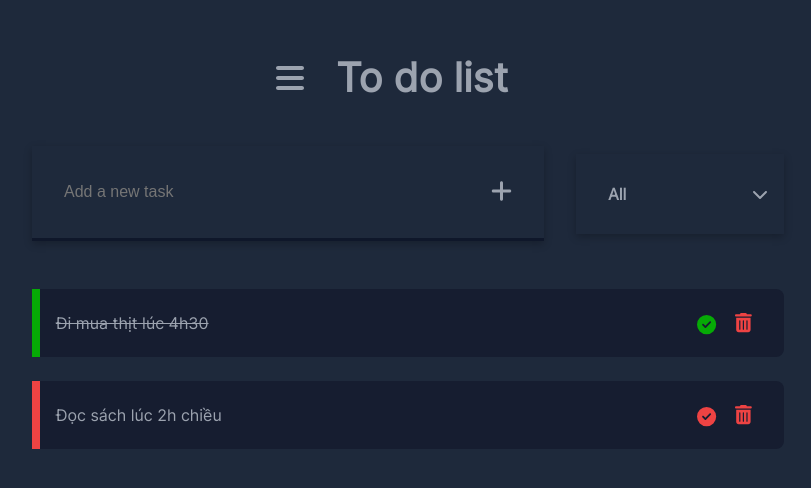
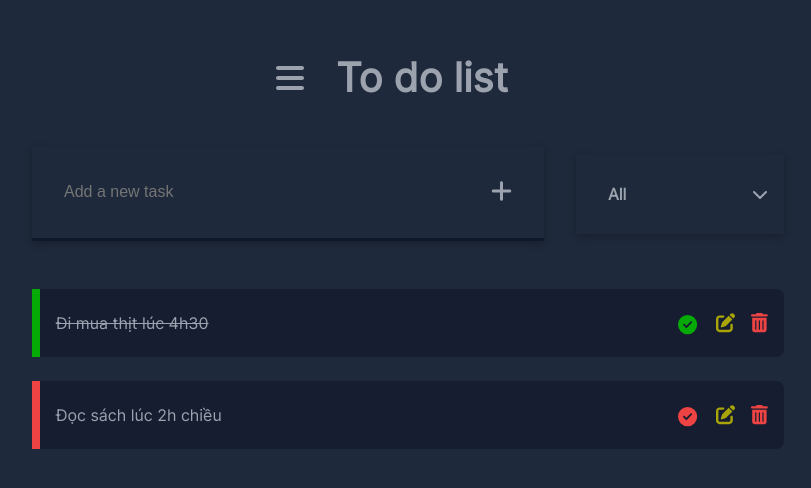
Before and after one commit to doanxuanduyen/todolist, a React (Create React App) app: page / in a window 1280 px wide. Shown: the part 102-590 px from the top of the page, without its empty margins (232-1043 px from the left). Built offline with nearby package versions, Linux system fonts and the light colour scheme.

Commit message:
push todolist finish

```diff
--- a/src/App.js
+++ b/src/App.js
@@ -5,7 +5,7 @@ import './fonts.css';
 function App() {
   return (
     <div className="App">
-      <TodoList></TodoList>
+      <TodoList/>
     </div>
   );
 }
--- a/src/features/TodoItem/index.jsx
+++ b/src/features/TodoItem/index.jsx
@@ -14,10 +14,11 @@ TodoItem.propTypes = {
         status: PropTypes.string.isRequired,
     }).isRequired,
     onUpdateStatus: PropTypes.func.isRequired,
+    onUpdateInput: PropTypes.func.isRequired,
     deleteTodo: PropTypes.func,
 };
 
-function TodoItem({ todo, onUpdateStatus, deleteTodo }) {
+function TodoItem({ todo, onUpdateStatus, deleteTodo, onUpdateInput }) {
     const [active, setActive] = useState(false);
 
     function handleTodoOnclick() {
@@ -26,6 +27,9 @@ function TodoItem({ todo, onUpdateStatus, deleteTodo }) {
     }
     function handleDelete() {
         deleteTodo(todo.id);
+    }
+    function handlePopUp(){
+        onUpdateInput(todo.id)
     }
 
     return (
@@ -40,12 +44,12 @@ function TodoItem({ todo, onUpdateStatus, deleteTodo }) {
                 </i>
             </p>
             <div className="icon">
+                <i onClick={handlePopUp}>
+                    <FontAwesomeIcon icon="pen-to-square" />
+                </i>
                 <i onClick={handleDelete}>
                     <FontAwesomeIcon icon="trash-can" />
                 </i>
-                {/* <i>
-                    <FontAwesomeIcon icon="pen-to-square" />
-                </i> */}
             </div>
         </li>
     );
--- a/src/features/TodoItem/styles.css
+++ b/src/features/TodoItem/styles.css
@@ -23,16 +23,21 @@ li.completed p i {
 li i {
   font-size: 1.2rem;
 }
-li i:first-child {
+li .icon i:first-child {
+  color: rgb(170, 165, 6);
+  margin-right: 1rem;
+}
+li .icon i:last-child {
   color: #EE4343;
-  margin-right: 1rem;
 }
 li .todo-title {
   position: relative;
-  width: 95%;
+  width: 90%;
+  height: 1rem;
 }
 li .todo-title i {
   position: absolute;
   right: 0;
   font-size: 1.2rem;
+  color: #EE4343;
 }/*# sourceMappingURL=styles.css.map */
--- a/src/features/index.jsx
+++ b/src/features/index.jsx
@@ -32,9 +32,9 @@ function TodoList() {
   const handleShowDropdown = () => setShowDropdown((prev) => !prev);
   const handleOnclick = (pushTodoItem) => {
     pushTodoItem.preventDefault();
-    const inputValue = inputRef.current.value;
-    if (inputValue === "") {
-      toast.error('Pls, input string!',{
+    const inputValue = inputRef.current.value.trim();
+    if (inputValue === "" ) {
+      toast.error('Pls, input string!', {
         position: "top-center",
         autoClose: 3000,
         hideProgressBar: false,
@@ -100,6 +100,16 @@ function TodoList() {
       })
     );
   }
+  function handleUpdateTodoInput(todoId, newTitle, status) {
+    todoList.forEach((todo) => {
+      if (todo.id === todoId) {
+        inputRef.current.value = todo.title;
+        todo.title = newTitle;
+        todo.status = status;
+      }
+    })
+    setTodoList([...todoList]);
+  }
   useEffect(() => {
     function handleClickOutside(event) {
       if (dropdownRef.current && !dropdownRef.current.contains(event.target)) {
@@ -147,11 +157,10 @@ function TodoList() {
               pauseOnHover
               theme="#161d30" />
           </div>
-          <div className="select" ref={dropdownRef}>
+          <div className="select" ref={dropdownRef} onClick={handleShowDropdown}>
             <div
               className="select-option-choose"
               value="all"
-              onClick={handleShowDropdown}
             >
               {currentOption}
               <i>
@@ -193,6 +202,7 @@ function TodoList() {
               todo={todo}
               deleteTodo={handleDeleteTodo}
               onUpdateStatus={handleUpdateTodoStatus}
+              onUpdateInput={handleUpdateTodoInput}
             ></TodoItem>
           ))}
         </ul>
--- a/src/features/styles.css
+++ b/src/features/styles.css
@@ -68,7 +68,6 @@ body .container #main form .input .Toastify {
 body .container #main form .select {
   border: none;
   outline: none;
-  padding: 2rem;
   background: #1e293b;
   color: rgb(156, 163, 175);
   font-size: 1rem;
@@ -76,6 +75,7 @@ body .container #main form .select {
   box-shadow: rgba(0, 0, 0, 0.24) 0px 3px 8px;
   cursor: pointer;
   width: 9rem;
+  padding: 2rem;
   display: flex;
   flex-direction: column;
   position: relative;
```
Lines whose indentation alone changed are shown as unchanged.
